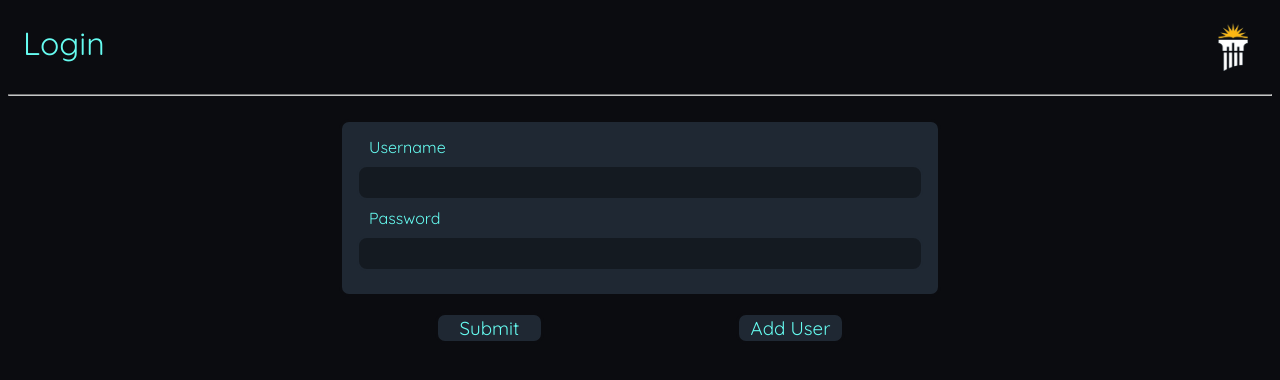
After one commit to evancmiller/web-apps-project4, a PHP site: page /login.php in a window 1280 px wide. The commit adds this page. Shown: the top 380 px of the page. Run offline with PHP 8.4, Linux system fonts and the light colour scheme; some libraries are stand-ins or nearby versions.

Commit message:
Added static HTML for login screen & plan select, converted project4.html to project4.php

```diff
--- a/css/project4.css
+++ b/css/project4.css
@@ -120,7 +120,7 @@ tr.even{
     color: #c5c6c7 !important;
 }
 
-select{
+select, input.login{
     background-color: #141a21;
     border-color: #1f2833;
     border-style: solid;
@@ -130,8 +130,18 @@ select{
     margin: 8px 0;
 }
 
-select.kbb{
+#planSelect{
     width: 90%;
+    padding: 2px 12px;
+    margin: 0px;
+}
+
+input.login{
+    width: 100%
+}
+
+input:focus, select:focus{
+    outline: none;
 }
 
 input[type="search"]{
@@ -144,7 +154,7 @@ input[type="search"]{
     margin: 8px 0;
 }
 
-input[type="submit"]{
+input[type="submit"], input[type="button"]{
     border: 3px solid #0b0c10;
     border-radius: 10px;
     background-color: #1f2833;
@@ -156,13 +166,9 @@ input[type="submit"]{
     min-width: 100px;
 }
 
-input[type="submit"]:hover{
+input[type="submit"]:hover, input[type="button"]:hover{
     background-color: #364659;
     cursor: pointer;
-}
-
-select:focus{
-    outline: none;
 }
 
 label{
--- /dev/null
+++ b/js/login.js
@@ -0,0 +1,8 @@
+function validateLogin(){
+    // Placeholder to allow quick navigation to main page
+    window.location.replace("http://judah.cedarville.edu/~miller/TermProject/project4.php");
+}
+
+function addUser(){
+
+}
--- /dev/null
+++ b/login.php
@@ -0,0 +1,44 @@
+<!DOCTYPE HTML>
+<html lang="en">
+    <head>
+        <title>CS3220 - Alec Mathisen & Evan Miller Project 4 Login</title>
+        <link rel="stylesheet" type="text/css" href="css/project4.css"/>
+        <script type="text/javascript" src="https://ajax.googleapis.com/ajax/libs/jquery/3.4.1/jquery.min.js"></script>
+        <link rel="stylesheet" type="text/css" href="css/jquery-ui.css">
+        <script type="text/javascript" src="https://ajax.googleapis.com/ajax/libs/jqueryui/1.12.1/jquery-ui.min.js"></script>
+        <script lang="javascript" src="js/login.js" defer></script>
+    </head>
+    <body>
+        <div class="row">
+            <div class="col-11">
+                <h1>Login</h1>
+            </div>
+            <div class="col-1">
+                <img src="img/cedarvilleLogo.png" alt="Cedarville University Logo" height="48" width="48" class="align-right"/>
+            </div>
+        </div>
+        <hr>
+        <div class="row">
+            <div class="col-3"></div>
+            <div class="col-6">
+                <div class="row">
+                    <div class="col-12 section">
+                        <label for="username">Username</label><br>
+                        <input type="text" class="login" name="username" id="username" value="" onchange="usernameChange()"><br>
+                        <label for="password">Password</label><br>
+                        <input type="password" class="login" name="password" id="password" value="" onchange="passwordChange()">
+                    </div>
+                </div>
+                <div class="row">
+                    <div class="col-6 centered">
+                        <input type="button" value="Submit" onclick="validateLogin();">
+                    </div>
+                    <div class="col-6 centered">
+                        <input type="button" value="Add User" onclick="addUser();">
+                    </div>
+                </div>
+            </div>
+            <div class="col-3"></div>
+        </div>
+    </body>
+</html>
```
Also changed, not shown: project4.php (renamed from project4.html, +8 -2 lines).
